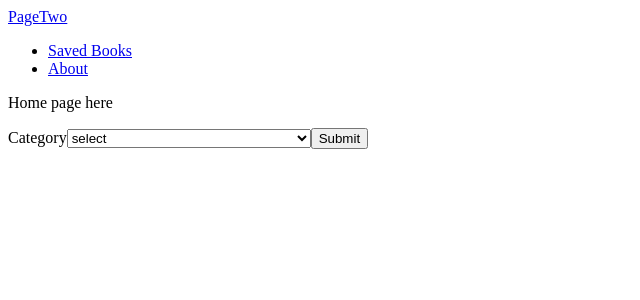
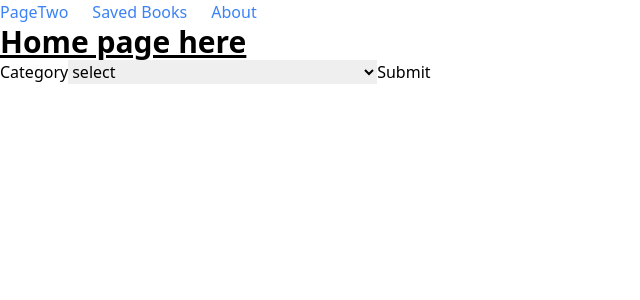
Before and after one commit to dlindqu3/page-two-frontend-ts, a React (Create React App) app: page / in a window 1280 px wide. Shown: the top 300 px of the page, without its empty margins (0-640 px from the left). Built offline with nearby package versions, Linux system fonts and the light colour scheme.

Commit message:
connected tailwind

```diff
--- a/package.json
+++ b/package.json
@@ -41,5 +41,10 @@
       "last 1 firefox version",
       "last 1 safari version"
     ]
+  },
+  "devDependencies": {
+    "autoprefixer": "^10.4.8",
+    "postcss": "^8.4.16",
+    "tailwindcss": "^3.1.8"
   }
 }
--- /dev/null
+++ b/postcss.config.js
@@ -0,0 +1,6 @@
+module.exports = {
+  plugins: {
+    tailwindcss: {},
+    autoprefixer: {},
+  },
+}
--- a/src/App.tsx
+++ b/src/App.tsx
@@ -5,6 +5,8 @@ import SavedBooks from "./pages/SavedBooks";
 import About from "./pages/About";
 import Modal from "./components/Modal";
 import Navbar from "./components/Navbar";
+import "./index.css";
+
 
 const App: React.FC = () => {
 
--- a/src/components/Navbar.tsx
+++ b/src/components/Navbar.tsx
@@ -3,13 +3,19 @@ import { Link } from 'react-router-dom'
 
 const Navbar: React.FC = () => {
   return (
-    <nav>
-      <Link to='/'>PageTwo</Link>
-      <ul>
-        <li><Link to='/saved-books'>Saved Books</Link></li>
-        <li><Link to='/about'>About</Link></li>
-      </ul>
-    </nav>
+    <>
+    <ul className="flex">
+    <li className="mr-6">
+      <Link className="text-blue-500 hover:text-blue-800" to="/">PageTwo</Link>
+    </li>
+    <li className="mr-6">
+      <Link className="text-blue-500 hover:text-blue-800" to="/saved-books">Saved Books</Link>
+    </li>
+    <li className="mr-6">
+      <Link className="text-blue-500 hover:text-blue-800" to="/about">About</Link>
+    </li>
+  </ul>
+  </>
   )
 }
 
--- /dev/null
+++ b/src/index.css
@@ -0,0 +1,3 @@
+@tailwind base;
+@tailwind components;
+@tailwind utilities;
--- a/src/pages/Home.tsx
+++ b/src/pages/Home.tsx
@@ -74,7 +74,7 @@ const Home: React.FC = () => {
 
   return (
     <div>
-      <p>Home page here</p>
+      <p className="text-3xl font-bold underline">Home page here</p>
       <form onSubmit={handleSubmit}>
         <label>Category</label>
         <select
--- /dev/null
+++ b/tailwind.config.js
@@ -0,0 +1,10 @@
+/** @type {import('tailwindcss').Config} */
+module.exports = {
+  content: [
+    "./src/**/*.{js,jsx,ts,tsx}",
+  ],
+  theme: {
+    extend: {},
+  },
+  plugins: [],
+}
```
Also changed, not shown: 1 other file (tests, documents, lock files or other folders).
